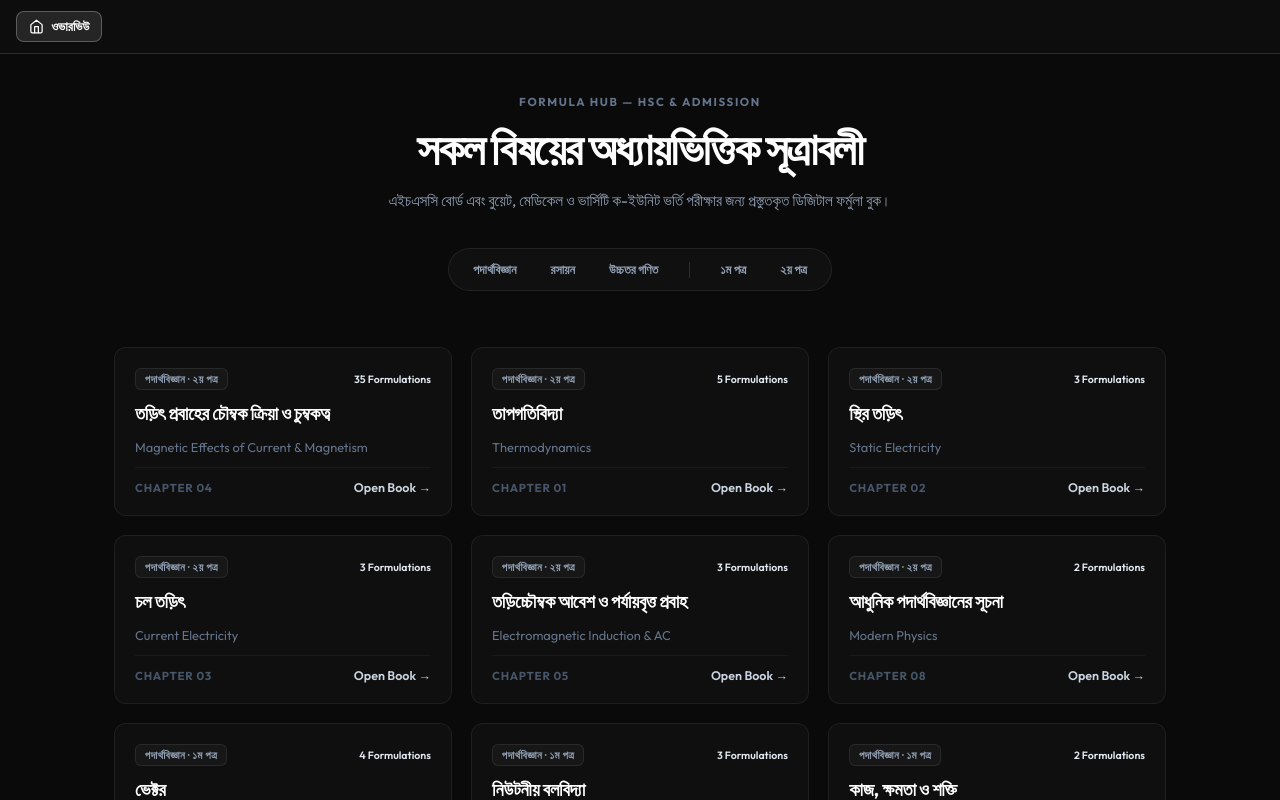
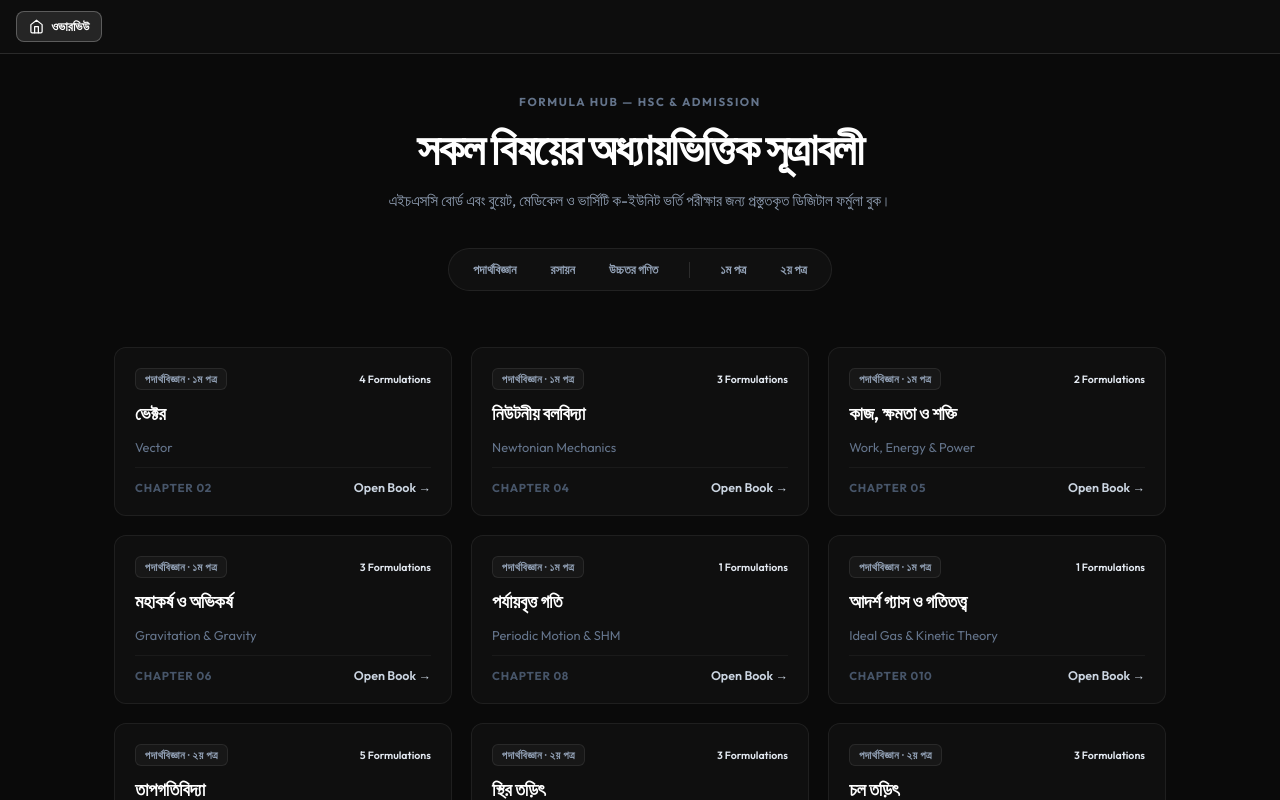
Before and after one commit to sadafbabu/Formulas, a React (Vite) app: page / in a window 1280 px wide. Built offline with nearby package versions, Linux system fonts and the light colour scheme.

Commit message:
Organize allChapters array in exact textbook hierarchy and order

```diff
--- a/src/data/catalog.ts
+++ b/src/data/catalog.ts
@@ -163,14 +163,6 @@ export const subjectsList: SubjectMeta[] = [
 ]
 
 export const allChapters: ChapterMeta[] = [
-  // Physics 2nd Paper
-  { id: 'magnetic-current', slug: 'magnetic-current', name: 'Magnetic Effects of Current & Magnetism', nameBn: 'তড়িৎ প্রবাহের চৌম্বক ক্রিয়া ও চুম্বকত্ব', subjectId: 'physics', paperId: '2nd-paper', order: 4, formulaCount: 35, isReady: true },
-  { id: 'thermodynamics', slug: 'thermodynamics', name: 'Thermodynamics', nameBn: 'তাপগতিবিদ্যা', subjectId: 'physics', paperId: '2nd-paper', order: 1, formulaCount: 5, isReady: true },
-  { id: 'static-electricity', slug: 'static-electricity', name: 'Static Electricity', nameBn: 'স্থির তড়িৎ', subjectId: 'physics', paperId: '2nd-paper', order: 2, formulaCount: 3, isReady: true },
-  { id: 'current-electricity', slug: 'current-electricity', name: 'Current Electricity', nameBn: 'চল তড়িৎ', subjectId: 'physics', paperId: '2nd-paper', order: 3, formulaCount: 3, isReady: true },
-  { id: 'induction-ac', slug: 'induction-ac', name: 'Electromagnetic Induction & AC', nameBn: 'তড়িচ্চৌম্বক আবেশ ও পর্যায়বৃত্ত প্রবাহ', subjectId: 'physics', paperId: '2nd-paper', order: 5, formulaCount: 3, isReady: true },
-  { id: 'modern-physics', slug: 'modern-physics', name: 'Modern Physics', nameBn: 'আধুনিক পদার্থবিজ্ঞানের সূচনা', subjectId: 'physics', paperId: '2nd-paper', order: 8, formulaCount: 2, isReady: true },
-
   // Physics 1st Paper
   { id: 'vector', slug: 'vector', name: 'Vector', nameBn: 'ভেক্টর', subjectId: 'physics', paperId: '1st-paper', order: 2, formulaCount: 4, isReady: true },
   { id: 'dynamics', slug: 'dynamics', name: 'Newtonian Mechanics', nameBn: 'নিউটনীয় বলবিদ্যা', subjectId: 'physics', paperId: '1st-paper', order: 4, formulaCount: 3, isReady: true },
@@ -179,28 +171,35 @@ export const allChapters: ChapterMeta[] = [
   { id: 'periodic-motion', slug: 'periodic-motion', name: 'Periodic Motion & SHM', nameBn: 'পর্যায়বৃত্ত গতি', subjectId: 'physics', paperId: '1st-paper', order: 8, formulaCount: 1, isReady: true },
   { id: 'ideal-gas', slug: 'ideal-gas', name: 'Ideal Gas & Kinetic Theory', nameBn: 'আদর্শ গ্যাস ও গতিতত্ত্ব', subjectId: 'physics', paperId: '1st-paper', order: 10, formulaCount: 1, isReady: true },
 
-  // Physics 2nd Paper (Extra)
-  { id: 'geometric-optics', slug: 'geometric-optics', name: 'Geometric Optics', nameBn: 'জ্যামিতিক আলোকবিজ্ঞান', subjectId: 'physics', paperId: '2nd-paper', order: 5, formulaCount: 1, isReady: true },
-  { id: 'wave-optics', slug: 'wave-optics', name: 'Wave Optics', nameBn: 'ভৌত আলোকবিজ্ঞান', subjectId: 'physics', paperId: '2nd-paper', order: 6, formulaCount: 1, isReady: true },
+  // Physics 2nd Paper
+  { id: 'thermodynamics', slug: 'thermodynamics', name: 'Thermodynamics', nameBn: 'তাপগতিবিদ্যা', subjectId: 'physics', paperId: '2nd-paper', order: 1, formulaCount: 5, isReady: true },
+  { id: 'static-electricity', slug: 'static-electricity', name: 'Static Electricity', nameBn: 'স্থির তড়িৎ', subjectId: 'physics', paperId: '2nd-paper', order: 2, formulaCount: 3, isReady: true },
+  { id: 'current-electricity', slug: 'current-electricity', name: 'Current Electricity', nameBn: 'চল তড়িৎ', subjectId: 'physics', paperId: '2nd-paper', order: 3, formulaCount: 3, isReady: true },
+  { id: 'magnetic-current', slug: 'magnetic-current', name: 'Magnetic Effects of Current & Magnetism', nameBn: 'তড়িৎ প্রবাহের চৌম্বক ক্রিয়া ও চুম্বকত্ব', subjectId: 'physics', paperId: '2nd-paper', order: 4, formulaCount: 35, isReady: true },
+  { id: 'induction-ac', slug: 'induction-ac', name: 'Electromagnetic Induction & AC', nameBn: 'তড়িচ্চৌম্বক আবেশ ও পর্যায়বৃত্ত প্রবাহ', subjectId: 'physics', paperId: '2nd-paper', order: 5, formulaCount: 3, isReady: true },
+  { id: 'geometric-optics', slug: 'geometric-optics', name: 'Geometric Optics', nameBn: 'জ্যামিতিক আলোকবিজ্ঞান', subjectId: 'physics', paperId: '2nd-paper', order: 6, formulaCount: 1, isReady: true },
+  { id: 'wave-optics', slug: 'wave-optics', name: 'Wave Optics', nameBn: 'ভৌত আলোকবিজ্ঞান', subjectId: 'physics', paperId: '2nd-paper', order: 7, formulaCount: 1, isReady: true },
+  { id: 'modern-physics', slug: 'modern-physics', name: 'Modern Physics', nameBn: 'আধুনিক পদার্থবিজ্ঞানের সূচনা', subjectId: 'physics', paperId: '2nd-paper', order: 8, formulaCount: 2, isReady: true },
   { id: 'semiconductor', slug: 'semiconductor', name: 'Semiconductor & Electronics', nameBn: 'সেমিকন্ডাক্টর ও ইলেকট্রনিক্স', subjectId: 'physics', paperId: '2nd-paper', order: 10, formulaCount: 1, isReady: true },
 
-  // Chemistry
+  // Chemistry 1st Paper
   { id: 'qualitative-chem', slug: 'qualitative-chem', name: 'Qualitative Chemistry', nameBn: 'গুণগত রসায়ন', subjectId: 'chemistry', paperId: '1st-paper', order: 2, formulaCount: 2, isReady: true },
   { id: 'chemical-bonding', slug: 'chemical-bonding', name: 'Chemical Bonding & Structure', nameBn: 'পর্যায়বৃত্ত ধর্ম ও রাসায়নিক বন্ধন', subjectId: 'chemistry', paperId: '1st-paper', order: 3, formulaCount: 1, isReady: true },
   { id: 'chemical-equilibrium', slug: 'chemical-equilibrium', name: 'Chemical Equilibrium & Kinetics', nameBn: 'রাসায়নিক পরিবর্তন ও সাম্যাবস্থা', subjectId: 'chemistry', paperId: '1st-paper', order: 4, formulaCount: 1, isReady: true },
+
+  // Chemistry 2nd Paper
   { id: 'organic-chem', slug: 'organic-chem', name: 'Organic Chemistry', nameBn: 'জৈব রসায়ন', subjectId: 'chemistry', paperId: '2nd-paper', order: 2, formulaCount: 1, isReady: true },
   { id: 'electrochemistry', slug: 'electrochemistry', name: 'Electrochemistry', nameBn: 'তড়িৎ রসায়ন', subjectId: 'chemistry', paperId: '2nd-paper', order: 4, formulaCount: 2, isReady: true },
 
-  // Math
+  // Higher Math 1st Paper
   { id: 'straight-lines', slug: 'straight-lines', name: 'Straight Lines', nameBn: 'সরলরেখা', subjectId: 'math', paperId: '1st-paper', order: 3, formulaCount: 2, isReady: true },
-  { id: 'trigonometric-equations', slug: 'trigonometric-equations', name: 'Trigonometric Equations', nameBn: 'ত্রিকোণমিতিক সমীকরণ', subjectId: 'math', paperId: '2nd-paper', order: 7, formulaCount: 1, isReady: true },
   { id: 'calculus', slug: 'calculus', name: 'Calculus & Integration', nameBn: 'ক্যালকুলাস ও যোগজীকরণ', subjectId: 'math', paperId: '1st-paper', order: 9, formulaCount: 2, isReady: true },
+
+  // Higher Math 2nd Paper
   { id: 'complex-numbers', slug: 'complex-numbers', name: 'Complex Numbers', nameBn: 'জটিল সংখ্যা', subjectId: 'math', paperId: '2nd-paper', order: 3, formulaCount: 1, isReady: true },
   { id: 'polynomials', slug: 'polynomials', name: 'Polynomials & Equations', nameBn: 'বহুপদী ও বহুপদী সমীকরণ', subjectId: 'math', paperId: '2nd-paper', order: 4, formulaCount: 1, isReady: true },
   { id: 'binomial-theorem', slug: 'binomial-theorem', name: 'Binomial Theorem', nameBn: 'দ্বিপদী উপপাদ্য', subjectId: 'math', paperId: '2nd-paper', order: 5, formulaCount: 1, isReady: true },
-
-
-
+  { id: 'trigonometric-equations', slug: 'trigonometric-equations', name: 'Trigonometric Equations', nameBn: 'ত্রিকোণমিতিক সমীকরণ', subjectId: 'math', paperId: '2nd-paper', order: 7, formulaCount: 1, isReady: true },
 ]
 
 export const chapters: ChapterMeta[] = [
```
